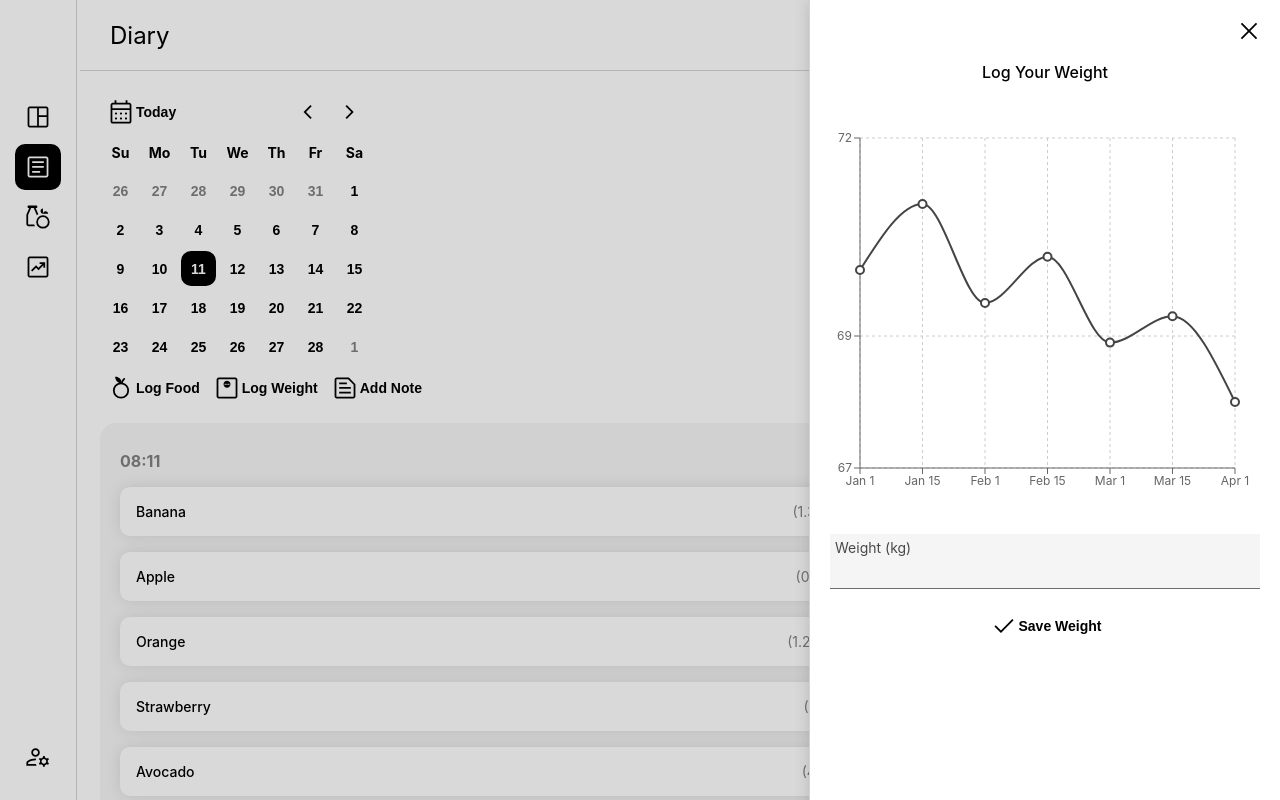
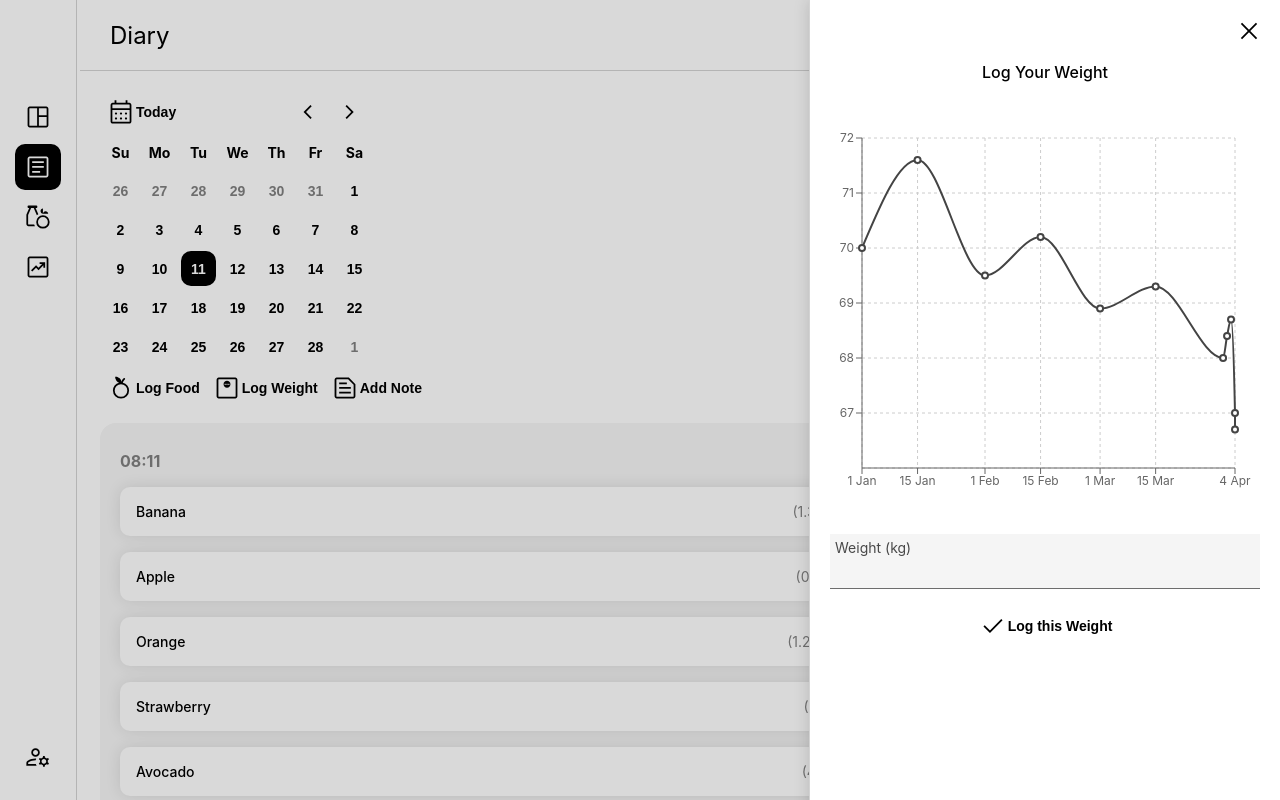
Before and after one commit to dragoispas/makro-evolved, a React (Create React App) app: page /Diary in a window 1280 px wide. Both pictures are taken after a click on the button "Log Weight". Shown: the top 800 px of the page. Built offline with nearby package versions, Linux system fonts and the light colour scheme.

Commit message:
Adjusted weight chart

```diff
--- a/src/Components/Pages/Diary.tsx
+++ b/src/Components/Pages/Diary.tsx
@@ -58,7 +58,7 @@ function Diary() {
                 <Typography bold style={{ marginBottom: "20px" }}>Log Your Weight</Typography>
                 <WeightChart />
                 <Input prefix="Weight (kg)" type="number" />
-                <Button style={{ width: "100%" }} Icon={CheckIcon}>Save Weight</Button>
+                <Button style={{ width: "100%" }} Icon={CheckIcon}>Log this Weight</Button>
             </FlexBox>
         )
     }
@@ -68,7 +68,7 @@ function Diary() {
                 <Typography bold style={{ marginBottom: "20px" }}>Write a Note</Typography>
                 <Input prefix="Title" placeholder="Default: 'Note'" />
                 <TextArea placeholder="Write your note here" expandable />
-                <Button style={{ width: "100%" }} Icon={CheckIcon}>Save this Note</Button>
+                <Button style={{ width: "100%" }} Icon={CheckIcon}>Add this Note</Button>
             </FlexBox>
         )
     }
--- a/src/Components/WeightChart.tsx
+++ b/src/Components/WeightChart.tsx
@@ -1,26 +1,66 @@
 import React from "react";
 import { LineChart, Line, XAxis, YAxis, CartesianGrid, Tooltip, ResponsiveContainer } from "recharts";
 
-// Mock weight data over time
+// Convert dates to timestamps for a linear X-axis
 const data = [
-    { date: "Jan 1", weight: 70 },
-    { date: "Jan 15", weight: 71 },
-    { date: "Feb 1", weight: 69.5 },
-    { date: "Feb 15", weight: 70.2 },
-    { date: "Mar 1", weight: 68.9 },
-    { date: "Mar 15", weight: 69.3 },
-    { date: "Apr 1", weight: 68.0 },
+    { date: new Date("2024-01-01").getTime(), weight: 70 },
+    { date: new Date("2024-01-15").getTime(), weight: 71.6 },
+    { date: new Date("2024-02-01").getTime(), weight: 69.5 },
+    { date: new Date("2024-02-15").getTime(), weight: 70.2 },
+    { date: new Date("2024-03-01").getTime(), weight: 68.9 },
+    { date: new Date("2024-03-15").getTime(), weight: 69.3 },
+    { date: new Date("2024-04-01").getTime(), weight: 68.0 },
+    { date: new Date("2024-04-02").getTime(), weight: 68.4 },
+    { date: new Date("2024-04-03").getTime(), weight: 68.7 },
+    { date: new Date("2024-04-04").getTime(), weight: 67 },
+    { date: new Date("2024-04-04").getTime(), weight: 66.7 }
 ];
 
+// Format X-axis labels (e.g., "3 Jan")
+const formatXAxis = (tickItem: number) => {
+    return new Date(tickItem).toLocaleDateString("en-GB", { day: "numeric", month: "short" });
+};
+
+// Format Tooltip date (e.g., "3 Jan 2024")
+const formatTooltipLabel = (value: number) => {
+    return new Date(value).toLocaleDateString("en-GB", { day: "numeric", month: "short", year: "numeric" });
+};
+
+const generateTicks = (minWeight: number, maxWeight: number) => {
+    const ticksArray: number[] = [];
+    for (let i = minWeight; i <= maxWeight + 1; i++) {
+        ticksArray.push(i);
+    }
+    return ticksArray;
+};
+
 const WeightChart: React.FC = () => {
+    // Calculate min and max weight values to set the Y-axis range
+    const minWeight = Math.ceil(Math.min(...data.map(item => item.weight))); // Round down
+    const maxWeight = Math.floor(Math.max(...data.map(item => item.weight))); // Round up
+
+    const yAxisTicks = generateTicks(minWeight, maxWeight);
+
     return (
         <ResponsiveContainer width="100%" height={400}>
-            <LineChart data={data} margin={{ right: 25, left: -30, top: 20, bottom: 20 }}>
+            <LineChart data={data} margin={{ right: 25, left: -28, top: 20, bottom: 20 }}>
                 <CartesianGrid strokeDasharray="3 3" />
-                <XAxis dataKey="date" tick={{ fontSize: 12 }} />
-                <YAxis domain={["dataMin - 1", "dataMax + 1"]} tick={{ fontSize: 12 }} />
-                <Tooltip />
-                <Line type="monotone" dataKey="weight" stroke="rgb(68, 68, 68)" strokeWidth={2} dot={{ r: 4 }} />
+                <XAxis
+                    dataKey="date"
+                    type="number"
+                    domain={["dataMin", "dataMax"]}
+                    scale="time"
+                    tickFormatter={formatXAxis}
+                    tick={{ fontSize: 12 }}
+                />
+                <YAxis
+                    domain={[minWeight - 1, maxWeight + 1]}  // Set domain to show whole numbers
+                    tick={{ fontSize: 12 }}
+                    tickFormatter={(tick) => tick.toString()} // Ensure tick value is returned as string
+                    ticks={yAxisTicks} // Explicitly set all ticks
+                />
+                <Tooltip labelFormatter={formatTooltipLabel} />
+                <Line type="monotone" dataKey="weight" stroke="rgb(68, 68, 68)" strokeWidth={2} dot={{ r: 3 }} />
             </LineChart>
         </ResponsiveContainer>
     );
```
